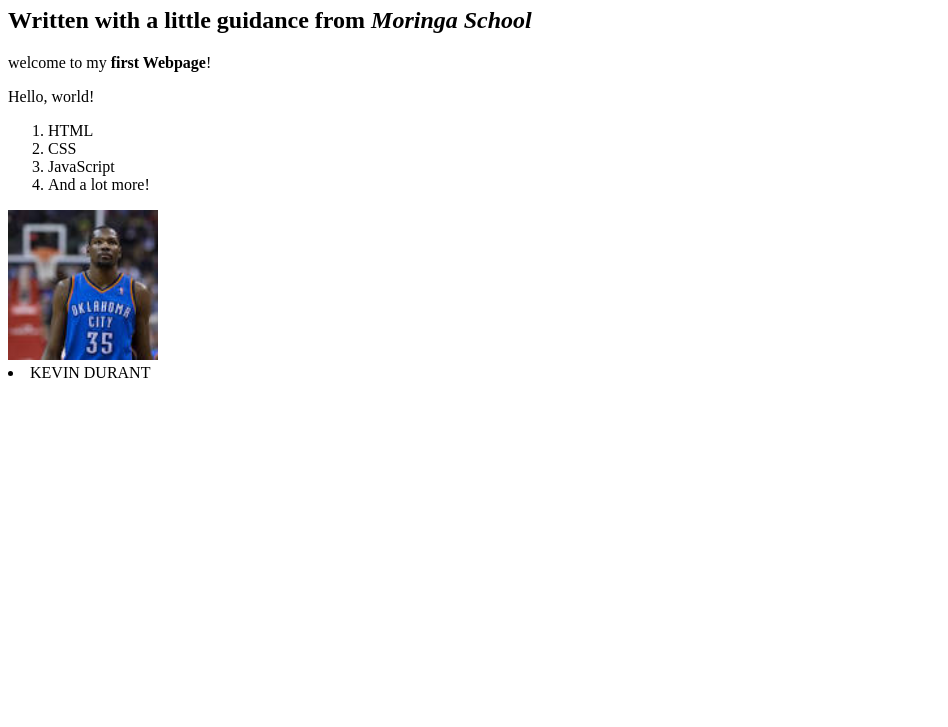
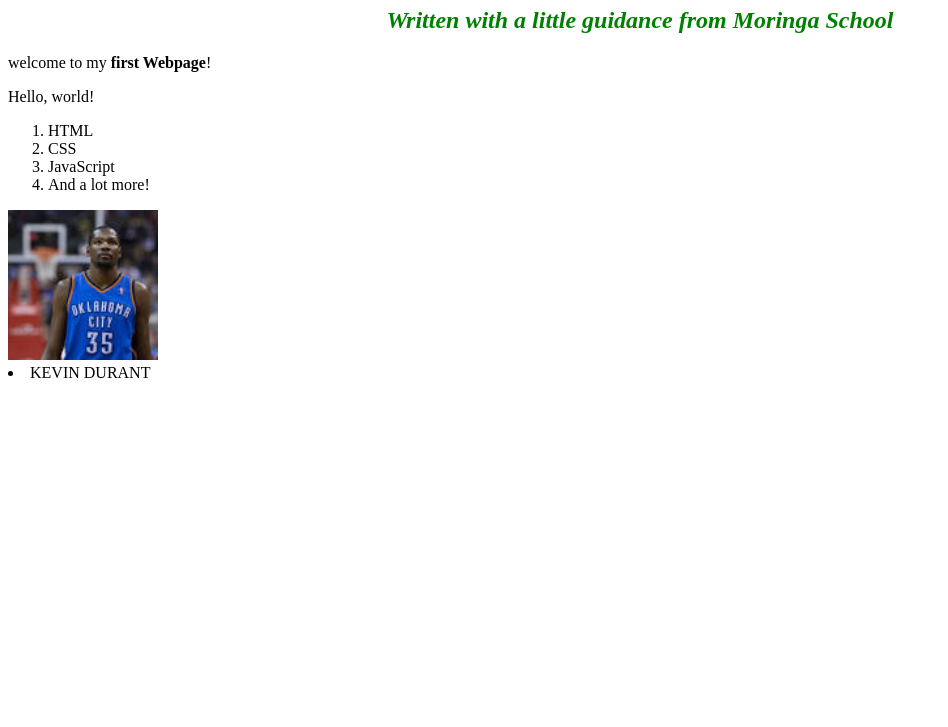
Before and after one commit to halkano/new-icon, a plain HTML site: page index.html in a window 1280 px wide. Shown: the part 73-800 px from the top of the page, without its empty margins (0-948 px from the left). Drawn offline with Linux system fonts and the light colour scheme.

Commit message:
given stiles to h2

```diff
--- a/css/styles.css
+++ b/css/styles.css
@@ -3,3 +3,8 @@ h1 {
   color: blue;
   text-align: center;
 }
+h2 {
+  color: green;
+  font-style: italic;
+  text-align: center;
+}
```
